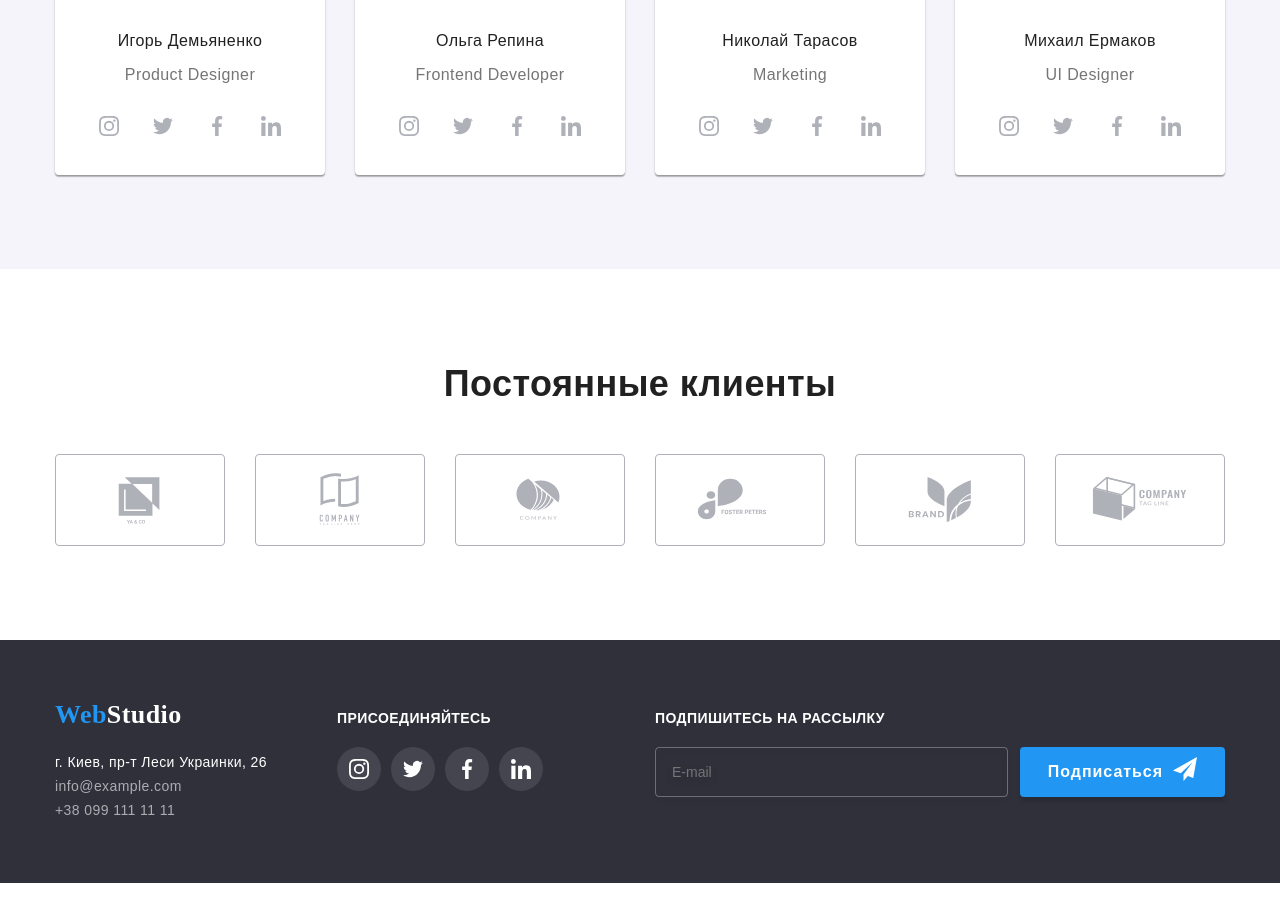
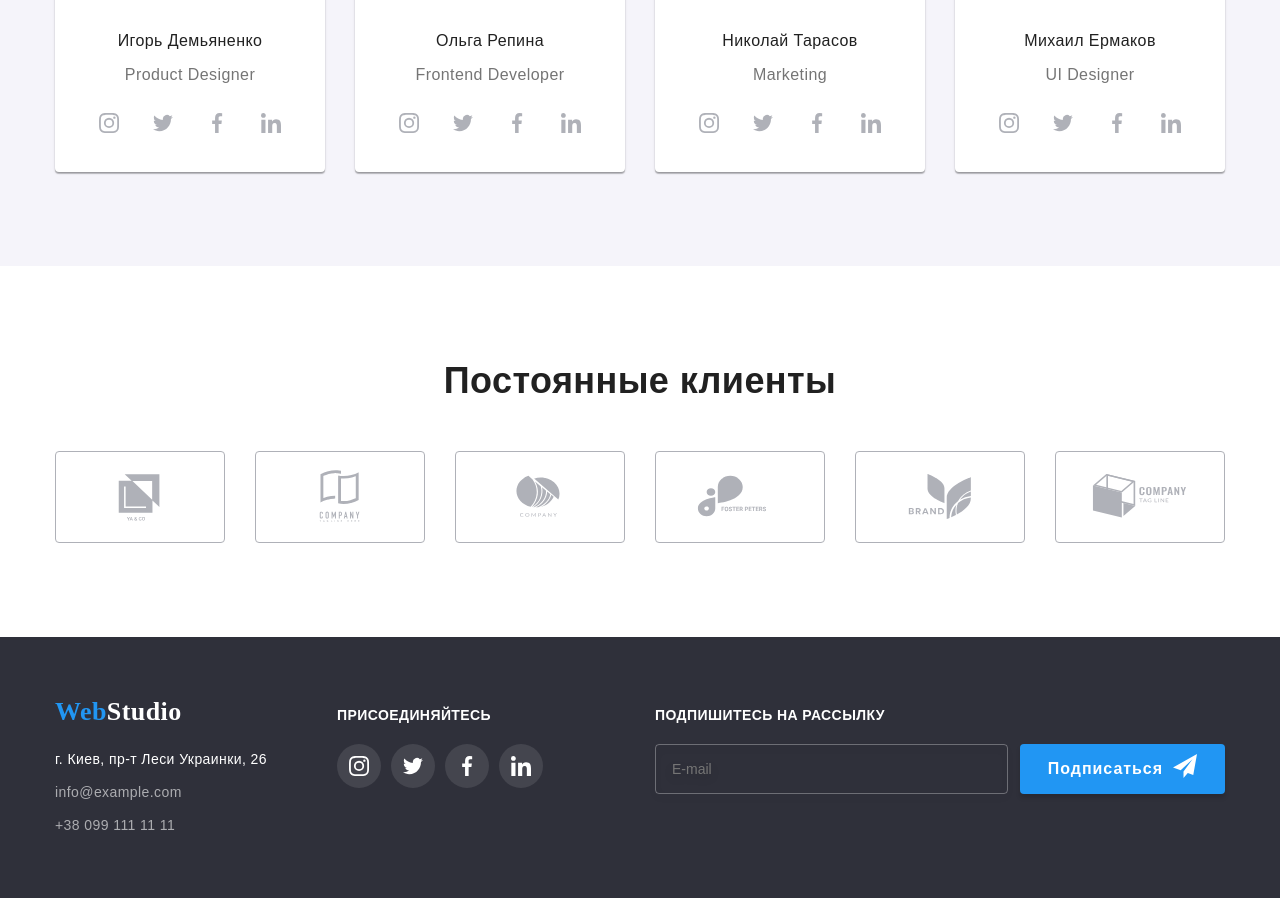
Before and after one commit to Pylypeichenko/goit-markup-hw-07, a plain HTML site: page index.html in a window 1280 px wide. Shown: the part 2063-2961 px from the top of the page. Drawn offline with Linux system fonts and the light colour scheme; a web font is replaced by a local one.

Commit message:
Add some fixing accourding to mentor

```diff
--- a/index.html
+++ b/index.html
@@ -5,20 +5,6 @@
     <meta http-equiv="X-UA-Compatible" content="IE=edge" />
     <meta name="viewport" content="width=device-width, initial-scale=1.0" />
     <title lang="en">WebStudio</title>
-    <!-- <link rel="preconnect" href="https://fonts.googleapis.com" />
-    <link rel="preconnect" href="https://fonts.gstatic.com" crossorigin />
-    <link
-      href="https://fonts.googleapis.com/css2?family=Raleway:wght@700&family=Roboto:wght@400;500;700;900&display=swap"
-      rel="stylesheet"
-    />
-    <link
-      rel="stylesheet"
-      href="https://cdnjs.cloudflare.com/ajax/libs/modern-normalize/1.1.0/modern-normalize.min.css"
-      integrity="sha512-wpPYUAdjBVSE4KJnH1VR1HeZfpl1ub8YT/NKx4PuQ5NmX2tKuGu6U/JRp5y+Y8XG2tV+wKQpNHVUX03MfMFn9Q=="
-      crossorigin="anonymous"
-      referrerpolicy="no-referrer"
-    />
-    <link rel="stylesheet" href="./css/styles.css" /> -->
     <link rel="stylesheet" href="./css/main.min.css" />
   </head>
   <body>
@@ -444,8 +430,8 @@
               ></a
             >
             <address class="address">
-              <ul>
-                <li>
+              <ul class="address__list">
+                <li class="address__item">
                   <a
                     class="address__link link"
                     href="https://goo.gl/maps/8ZXHbhTTZ1WLMiQB7"
@@ -454,12 +440,12 @@
                     >г. Киев, пр-т Леси Украинки, 26</a
                   >
                 </li>
-                <li>
+                <li class="address__item">
                   <a class="address__mail link" href="mailto:info@example.com"
                     >info@example.com</a
                   >
                 </li>
-                <li>
+                <li class="address__item">
                   <a class="address__tel link" href="tel:+380991111111"
                     >+38 099 111 11 11</a
                   >
--- a/sass/components/_page-footer.scss
+++ b/sass/components/_page-footer.scss
@@ -18,11 +18,14 @@
   display: inline-block;
 }
 
+.address__item:nth-child(n + 2) {
+  margin-top: 9px;
+}
+
 .address__mail,
 .address__tel {
   color: rgba(255, 255, 255, 0.6);
   font-style: normal;
-  margin-top: 9px;
 
   transition: color 250ms cubic-bezier(0.4, 0, 0.2, 1);
 }
--- a/sass/components/main-page/_team-section.scss
+++ b/sass/components/main-page/_team-section.scss
@@ -44,7 +44,7 @@
 .soc-media__list {
   display: flex;
   justify-content: center;
-  margin-top: 19px;
+  margin-top: 16px;
 }
 
 .soc-media__link {
```
Also changed, not shown: contacts.html (+4 -18 lines), portfolio.html (+4 -18 lines), css/main.css, css/main.min.css, 2 other files.
